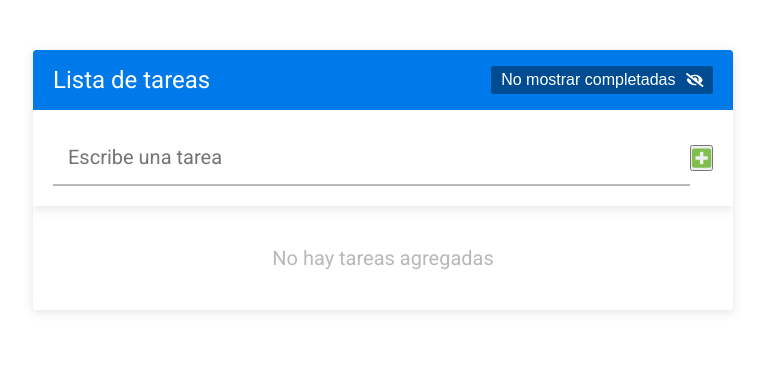
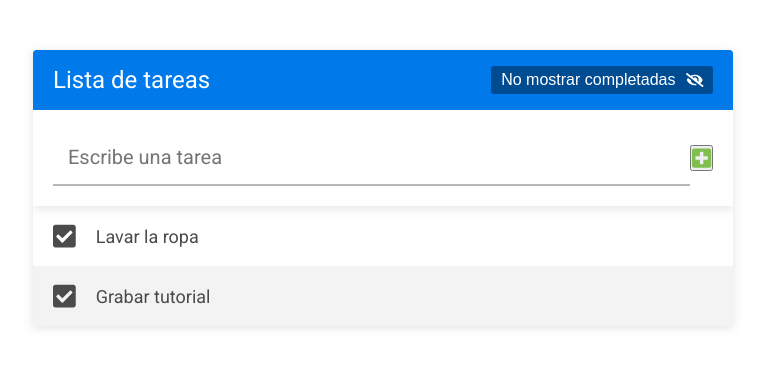
Before and after one commit to gcancho/App_lista_tareas, a React (Create React App) app: page / in a window 1280 px wide. Shown: the top 368 px of the page, without its empty margins (257-1022 px from the left). Built offline with nearby package versions, Linux system fonts and the light colour scheme.

Commit message:
Formulario para editar las tareas

```diff
--- a/src/App.js
+++ b/src/App.js
@@ -7,16 +7,16 @@ import ListaTareas from './componentes/ListaTareas';
 const App = () => {
   const [tareas, cambiarTareas] = useState(
     [
-      // {
-      //   id: 1,
-      //   texto: 'Lavar la ropa',
-      //   completada: false,
-      // },
-      // {
-      //   id: 2,
-      //   texto: 'Grabar tutorial',
-      //   completada: false,
-      // }
+      {
+        id: 1,
+        texto: 'Lavar la ropa',
+        completada: false,
+      },
+      {
+        id: 2,
+        texto: 'Grabar tutorial',
+        completada: false,
+      }
     ]);
 
     // console.log(tareas);
--- a/src/componentes/Tarea.js
+++ b/src/componentes/Tarea.js
@@ -1,21 +1,46 @@
-import React from 'react';
+import React, { useState } from 'react';
 import { FontAwesomeIcon } from '@fortawesome/react-fontawesome';
 import { faCheckSquare, faEdit, faTimes } from '@fortawesome/free-solid-svg-icons';
 
 //Obtiene como parametro la tarea de ListaTareas
 const Tarea = ({ tarea }) => {
+    const [editandoTarea, cambiarEditandoTarea] = useState(false);
+    const [nuevaTarea, cambiarNuevaTarea] = useState(tarea.texto);
+
+    const handleSubmit = (e) =>{
+        e.preventDefault();
+        cambiarEditandoTarea(false);
+    }
+
     return (
         <li className="lista-tareas__tarea">
             <FontAwesomeIcon
                 icon={faCheckSquare}
                 className="lista_tareas__icono lista-tareas__icono-check" />
             <div className="lista-tareas__texto">
-                {tarea.texto}
+                {editandoTarea ?
+                    <form action="" className="formulario-editar-tarea" onSubmit={handleSubmit}>
+                        <input
+                            type="text"
+                            className="formulario-editar-tarea__input"
+                            value={nuevaTarea}
+                            onChange={(e)=>cambiarNuevaTarea(e.target.value)}
+                            />
+                        <button
+                            type="submit"
+                            className="formulario-editar-tarea__btn">
+                            Actualizar
+                        </button>
+                    </form>
+                    :
+                    tarea.texto
+                }
             </div>
             <div className="lista-tareas__contenedor-botones">
                 <FontAwesomeIcon
                     icon={faEdit}
                     className="lista_tareas__icono lista-tareas__icono-accion"
+                    onClick={() => cambiarEditandoTarea(!editandoTarea)}
                 />
                 <FontAwesomeIcon
                     icon={faTimes}
```
Also changed, not shown: 1 other file (tests, documents, lock files or other folders).
